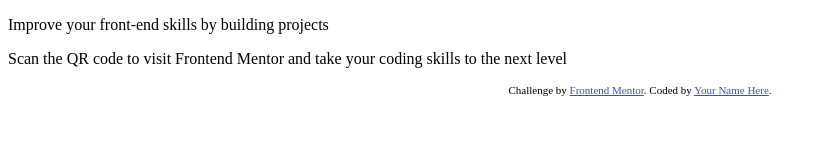
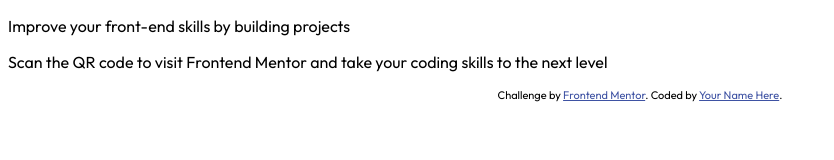
Before and after one commit to cdoamek/qr-code-component, a plain HTML site: page index.html in a window 1280 px wide. Shown: the whole page, without its empty margins (0-834 px from the left). Drawn offline with Linux system fonts and the light colour scheme.

Commit message:
Font has been added to Body

```diff
--- a/style.css
+++ b/style.css
@@ -1,2 +1,6 @@
 .attribution { font-size: 11px; text-align: center; }
 .attribution a { color: hsl(228, 45%, 44%); }
+
+body {
+    font-family: 'Outfit', sans-serif;
+}
```
